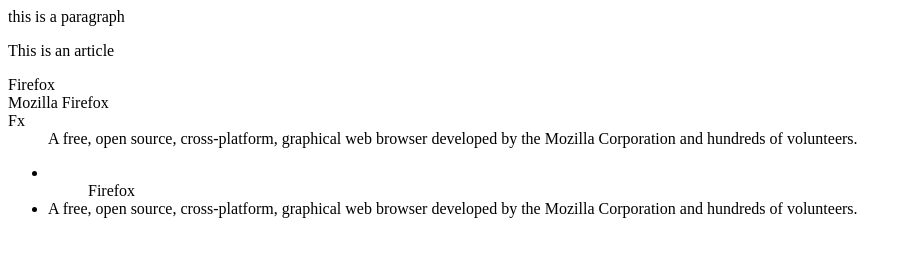
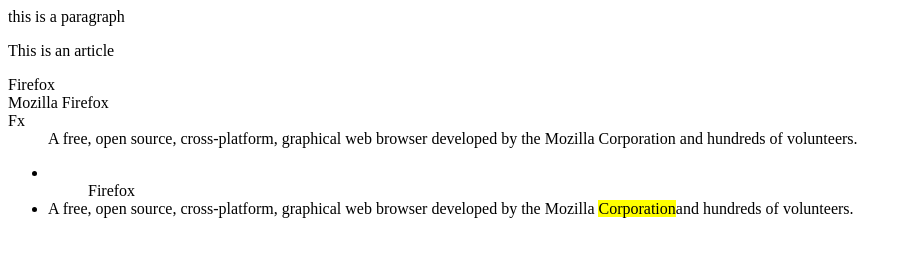
Before and after one commit to employedtitan/employedtitan.github.io, a plain HTML site: page index.html in a window 1280 px wide. Shown: the whole page, without its empty margins (0-912 px from the left). Drawn offline with Linux system fonts and the light colour scheme.

Commit message:
yaya
yay

```diff
--- a/index.html
+++ b/index.html
@@ -25,7 +25,7 @@
 <li>
 <ul>Firefox</ul>
 <li>A free, open source, cross-platform, graphical web browser
-      developed by the Mozilla Corporation and hundreds of volunteers.</li>
+      developed by the Mozilla <mark>Corporation</mark>and hundreds of volunteers.</li>
 </li>
 </ul>
 </body>
```
